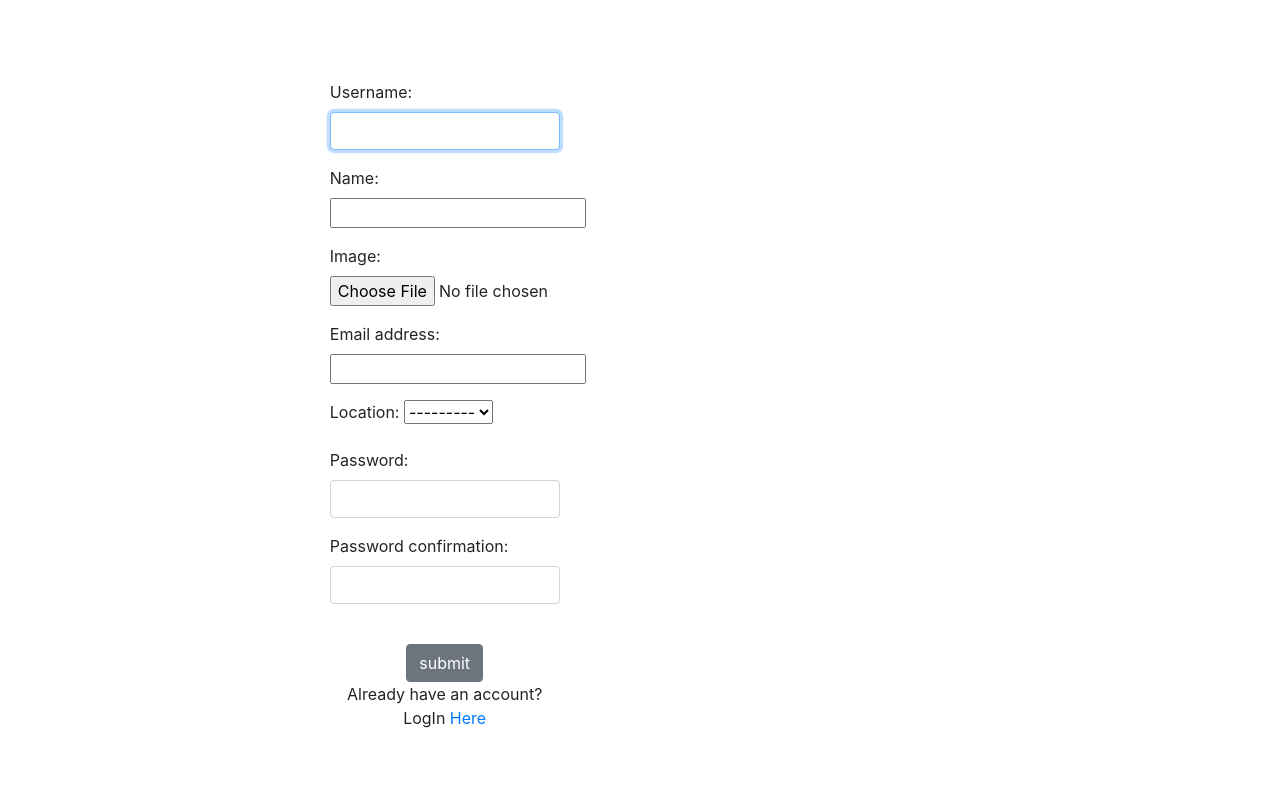
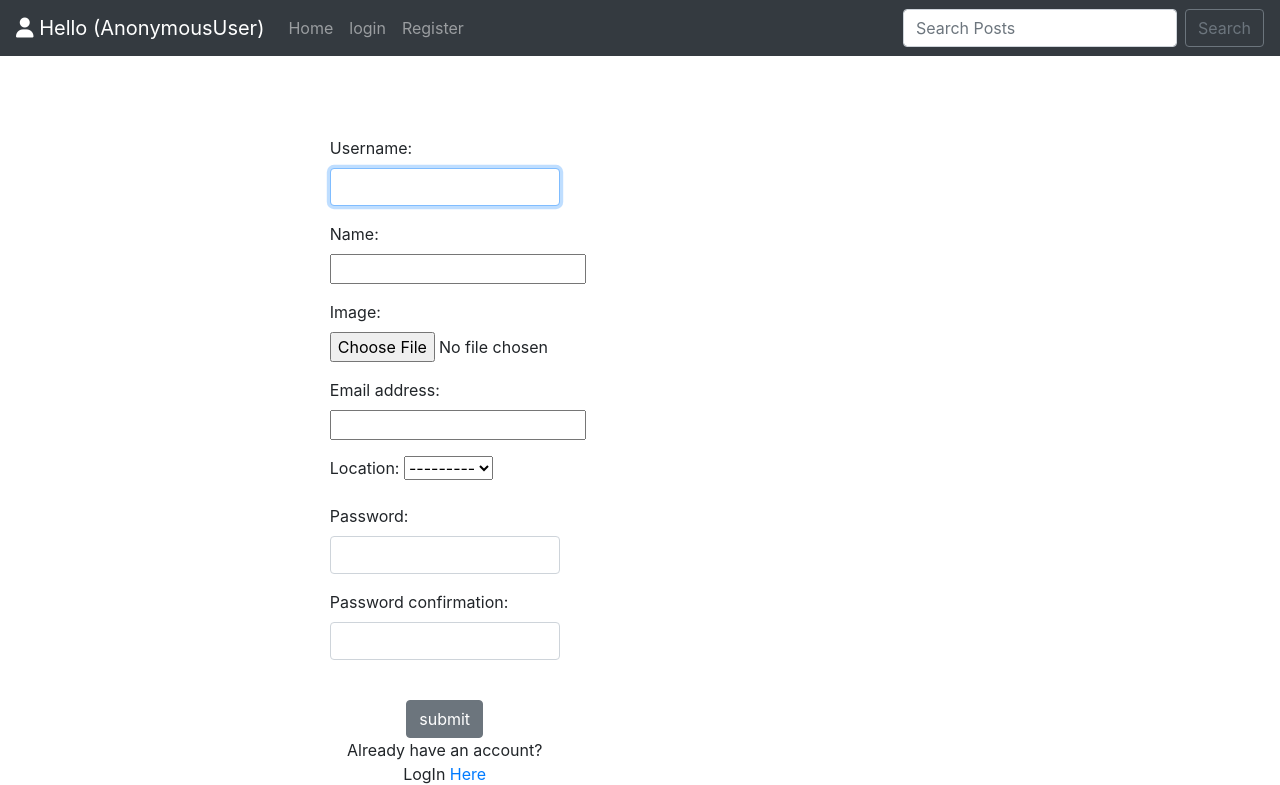
Before and after one commit to lcmongwe/checkapp, a Django app: page /register-user in a window 1280 px wide. Shown: the top 785 px of the page. Before the commit the page ends 728 px from the top, so only its background shows below. Run offline with Django 4.2, Linux system fonts and the light colour scheme; data that the repository does not hold is empty; some libraries are stand-ins or nearby versions.

Commit message:
navbar created

```diff
--- a/nebapp/templates/main/navbar.html
+++ b/nebapp/templates/main/navbar.html
@@ -0,0 +1,67 @@
+<nav class="navbar navbar-expand-lg navbar-dark bg-dark mynav" id="mynav">
+  <a class="navbar-brand" href="{% url 'home'%}">
+<i class="fas fa-user "></i>
+     Hello ({{request.user}})</a>
+  <button
+    class="navbar-toggler"
+    type="button"
+    data-toggle="collapse"
+    data-target="#navbarSupportedContent"
+    aria-controls="navbarSupportedContent"
+    aria-expanded="false"
+    aria-label="Toggle navigation"
+  >
+    <span class="navbar-toggler-icon"></span>
+  </button>
+
+  <div class="collapse navbar-collapse" id="navbarSupportedContent">
+
+    <ul class="navbar-nav mr-auto">
+      <li class="nav-item">
+        <a class="nav-link" href="{% url 'home' %}">Home</a>
+      </li>
+   {%if user.is_authenticated%}
+
+      <li class="nav-item dropdown">
+        <a class="nav-link dropdown-toggle" href="#" id="navbarDropdown" role="button" data-toggle="dropdown" aria-haspopup="true" aria-expanded="false">
+            Profile
+        </a>
+        <div class="dropdown-menu" aria-labelledby="navbarDropdown">
+        <a class="dropdown-item" href="{% url 'create_profile' user.id %}"> Create Profile</a>
+        <a class="dropdown-item" href="{% url 'profile' user.id %}"> My Profile</a>
+      </div>
+      </li>
+
+      <li class="nav-item">
+        <a class="nav-link" href="{% url 'post'  %}">Create Post</a>
+      </li>
+
+        <li class="nav-item">
+        <a class="nav-link" href="{% url 'logout'%}">logout</a>
+      </li>
+     {%else%}
+      <li class="nav-item">
+        <a class="nav-link" href="{% url 'login'%}">login</a>
+      </li>
+      <li class="nav-item">
+        <a class="nav-link" href="{% url 'register'%}">Register</a>
+      </li>
+      {%endif%}
+    </ul>
+
+
+    <form class="d-flex" method="POST" action="{% url 'search'%}" >
+      {%csrf_token%}
+        <input
+        class="form-control mr-sm-2"
+        type="search"
+        placeholder="Search Posts"
+        aria-label="Search" name="searched"
+
+      />
+      <button class="btn btn-outline-secondary" type="submit">
+        Search
+      </button>
+    </form>
+  </div>
+</nav>
```
Also changed, not shown: nebapp/templates/authenticate/login.html (+25 -28 lines).
